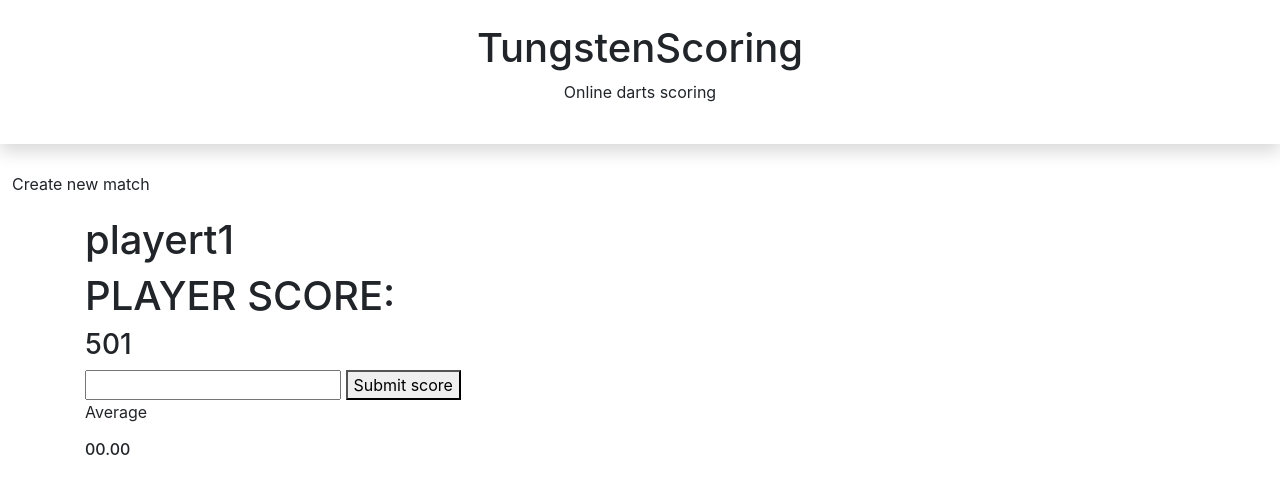
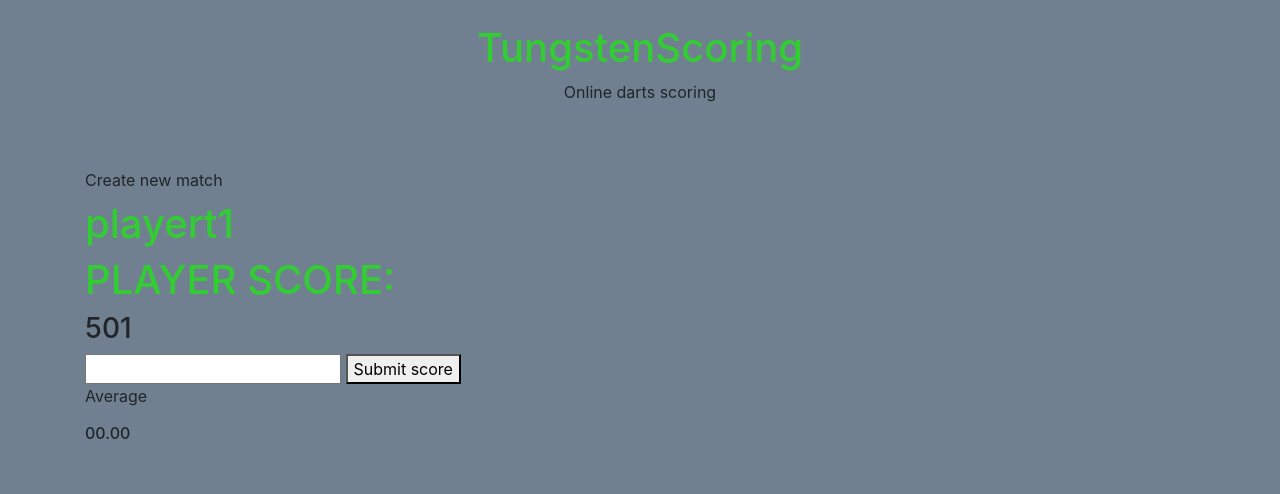
Before and after one commit to nsilz44/online-darts-scorer, a website: page index.html in a window 1280 px wide. Drawn offline with nearby package versions, Linux system fonts and the light colour scheme.

Commit message:
added css and started experimenting with style

```diff
--- a/index.html
+++ b/index.html
@@ -7,16 +7,19 @@
     <script src="https://ajax.googleapis.com/ajax/libs/jquery/3.4.1/jquery.min.js"></script>
     <script src="https://cdnjs.cloudflare.com/ajax/libs/popper.js/1.16.0/umd/popper.min.js"></script>
     <script src="https://maxcdn.bootstrapcdn.com/bootstrap/4.4.1/js/bootstrap.min.js"></script>
-
+    <link rel="stylesheet" href="styles.css">
   </head>
 
   <body>
-    <div class="container-fluid shadow p-4 mb-4 bg-white">
+    <div class="container-fluid p-4 mb-4" >
       <h1 class="text-center">TungstenScoring</h1>
       <p class="text-center">Online darts scoring</p>
     </div>
-    <div class="container p-1 m-2" id= "newMatch" >
-      <label for="matchID">Create new match</label>
+
+    <div class="container rounded-lg" id= "newMatch" >
+      <form for="matchID">
+      <label>Create new match</label>
+      </form>
     </div>
     <div class="container">
       <h1 id="name1">Name</h1>
--- /dev/null
+++ b/styles.css
@@ -0,0 +1,6 @@
+h1{
+    color: limegreen;
+    }
+body{
+    background-color: slategrey
+}
```
